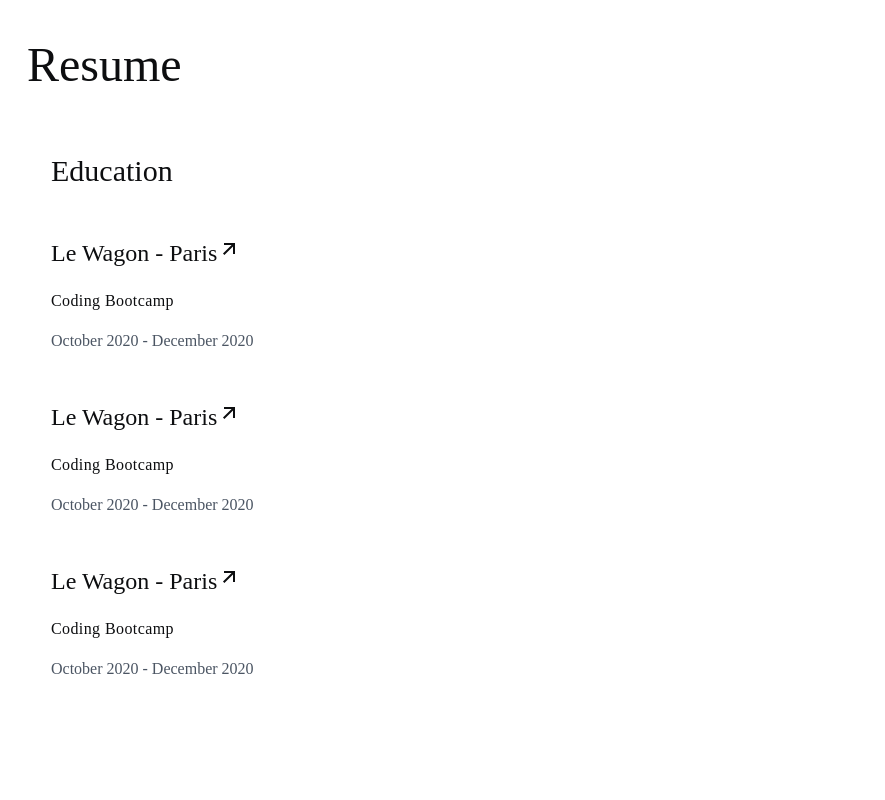
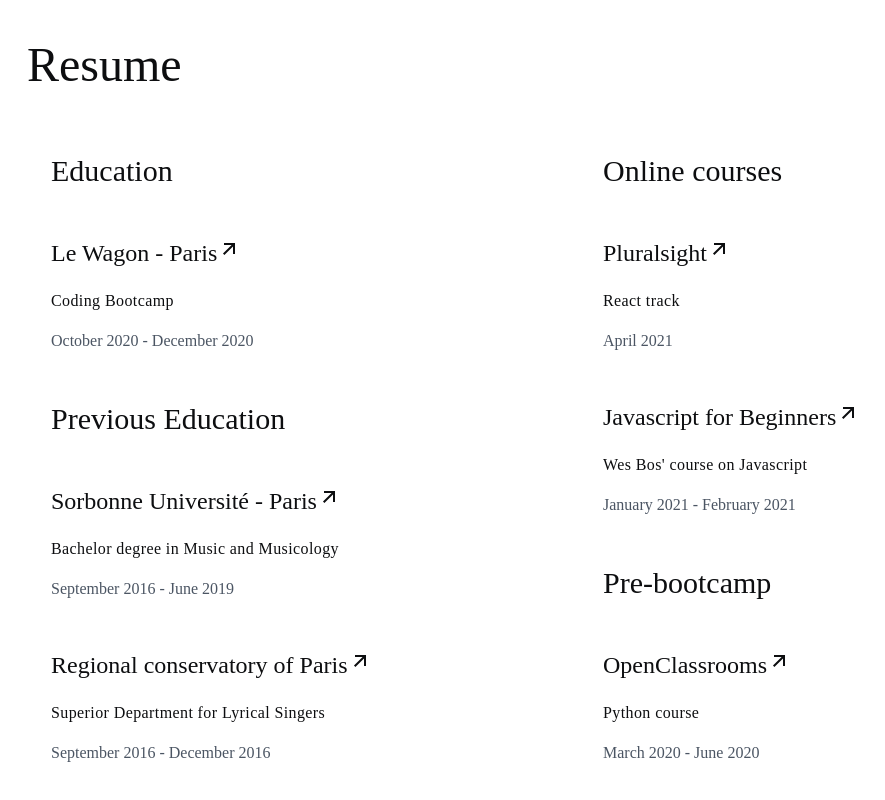
Before and after one commit to trazip/nextjs-frontend, a Next.js app: page / in a window 1280 px wide. Shown: the part 710-1510 px from the top of the page, without its empty margins (37-922 px from the left). Before the commit the page ends 1487 px from the top, so only its background shows below. Built offline with nearby package versions, Linux system fonts and the light colour scheme; a small style sheet from the web is missing.

Commit message:
Added Resume Section

```diff
--- a/components/ResumeSection.js
+++ b/components/ResumeSection.js
@@ -37,12 +37,15 @@
                 October 2020 - December 2020
               </p>
             </div>
+            <h3 className="mb-12 text-3xl font-normal">Previous Education</h3>
             <div
               id="item"
               className="mb-12 duration-200 transform cursor-pointer group hover:translate-x-2"
             >
               <div className="flex">
-                <h4 className="mb-5 text-2xl font-medium">Le Wagon - Paris</h4>
+                <h4 className="mb-5 text-2xl font-medium">
+                  Sorbonne Université - Paris
+                </h4>
                 <div className="duration-200 transform group-hover:translate-x-1 group-hover:-translate-y-1">
                   <svg
                     width="24"
@@ -58,10 +61,10 @@
                 </div>
               </div>
               <div className="mb-4 text-base font-medium tracking-wide">
-                Coding Bootcamp
+                Bachelor degree in Music and Musicology
               </div>
               <p className="font-light text-gray-600">
-                October 2020 - December 2020
+                September 2016 - June 2019
               </p>
             </div>
             <div
@@ -69,7 +72,9 @@
               className="mb-12 duration-200 transform cursor-pointer group hover:translate-x-2"
             >
               <div className="flex">
-                <h4 className="mb-5 text-2xl font-medium">Le Wagon - Paris</h4>
+                <h4 className="mb-5 text-2xl font-medium">
+                  Regional conservatory of Paris
+                </h4>
                 <div className="duration-200 transform group-hover:translate-x-1 group-hover:-translate-y-1">
                   <svg
                     width="24"
@@ -85,11 +90,97 @@
                 </div>
               </div>
               <div className="mb-4 text-base font-medium tracking-wide">
-                Coding Bootcamp
+                Superior Department for Lyrical Singers
               </div>
               <p className="font-light text-gray-600">
-                October 2020 - December 2020
+                September 2016 - December 2016
               </p>
+            </div>
+          </div>
+          <div id="second-column">
+            <h3 className="mb-12 text-3xl font-normal">Online courses</h3>
+            <div
+              id="item"
+              className="mb-12 duration-200 transform cursor-pointer group hover:translate-x-2"
+            >
+              <div className="flex">
+                <h4 className="mb-5 text-2xl font-medium">Pluralsight</h4>
+                <div className="duration-200 transform group-hover:translate-x-1 group-hover:-translate-y-1">
+                  <svg
+                    width="24"
+                    height="24"
+                    fill="none"
+                    xmlns="http://www.w3.org/2000/svg"
+                  >
+                    <path
+                      d="M16.004 9.414l-8.607 8.607-1.414-1.414L14.589 8H7.004V6h11v11h-2V9.414z"
+                      fill="#0D0E10"
+                    />
+                  </svg>
+                </div>
+              </div>
+              <div className="mb-4 text-base font-medium tracking-wide">
+                React track
+              </div>
+              <p className="font-light text-gray-600">April 2021</p>
+            </div>
+
+            <div
+              id="item"
+              className="mb-12 duration-200 transform cursor-pointer group hover:translate-x-2"
+            >
+              <div className="flex">
+                <h4 className="mb-5 text-2xl font-medium">
+                  Javascript for Beginners
+                </h4>
+                <div className="duration-200 transform group-hover:translate-x-1 group-hover:-translate-y-1">
+                  <svg
+                    width="24"
+                    height="24"
+                    fill="none"
+                    xmlns="http://www.w3.org/2000/svg"
+                  >
+                    <path
+                      d="M16.004 9.414l-8.607 8.607-1.414-1.414L14.589 8H7.004V6h11v11h-2V9.414z"
+                      fill="#0D0E10"
+                    />
+                  </svg>
+                </div>
+              </div>
+              <div className="mb-4 text-base font-medium tracking-wide">
+                Wes Bos' course on Javascript
+              </div>
+              <p className="font-light text-gray-600">
+                January 2021 - February 2021
+              </p>
+            </div>
+
+            <h3 className="mb-12 text-3xl font-normal">Pre-bootcamp</h3>
+
+            <div
+              id="item"
+              className="mb-12 duration-200 transform cursor-pointer group hover:translate-x-2"
+            >
+              <div className="flex">
+                <h4 className="mb-5 text-2xl font-medium">OpenClassrooms</h4>
+                <div className="duration-200 transform group-hover:translate-x-1 group-hover:-translate-y-1">
+                  <svg
+                    width="24"
+                    height="24"
+                    fill="none"
+                    xmlns="http://www.w3.org/2000/svg"
+                  >
+                    <path
+                      d="M16.004 9.414l-8.607 8.607-1.414-1.414L14.589 8H7.004V6h11v11h-2V9.414z"
+                      fill="#0D0E10"
+                    />
+                  </svg>
+                </div>
+              </div>
+              <div className="mb-4 text-base font-medium tracking-wide">
+                Python course
+              </div>
+              <p className="font-light text-gray-600">March 2020 - June 2020</p>
             </div>
           </div>
         </div>
```
